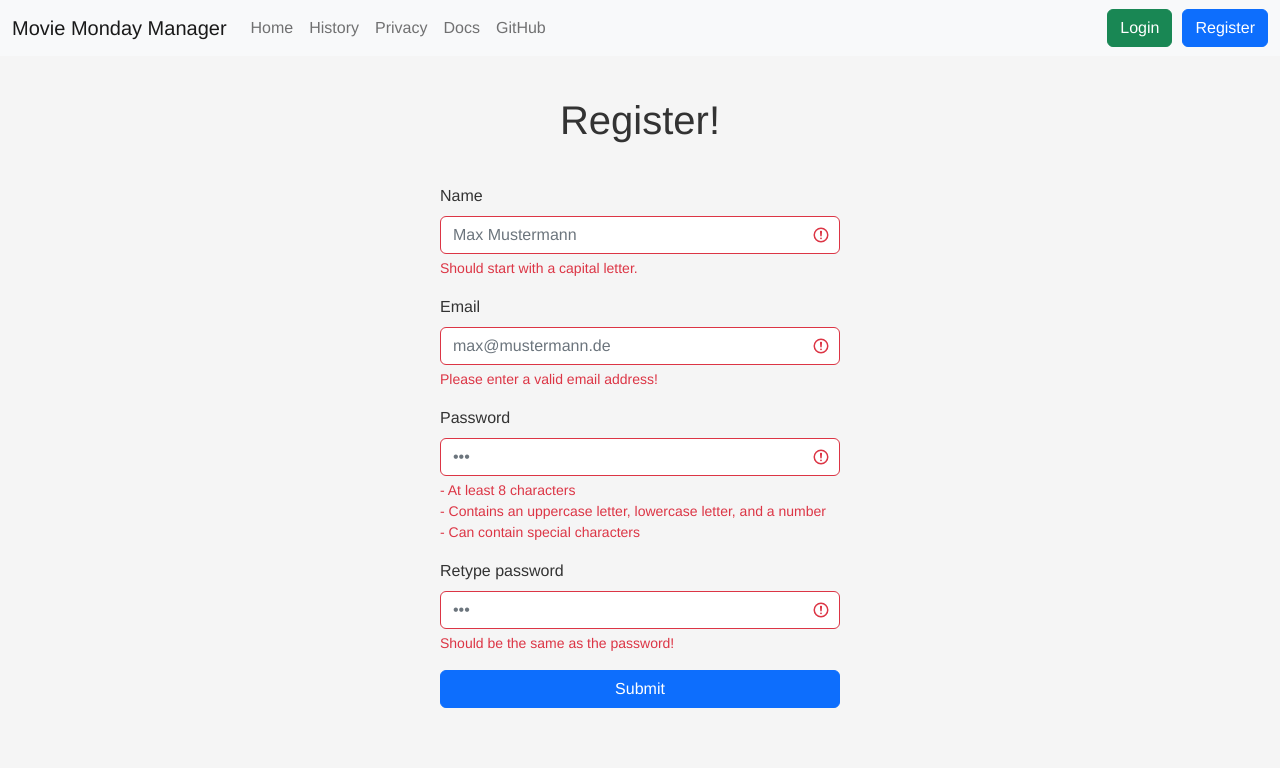
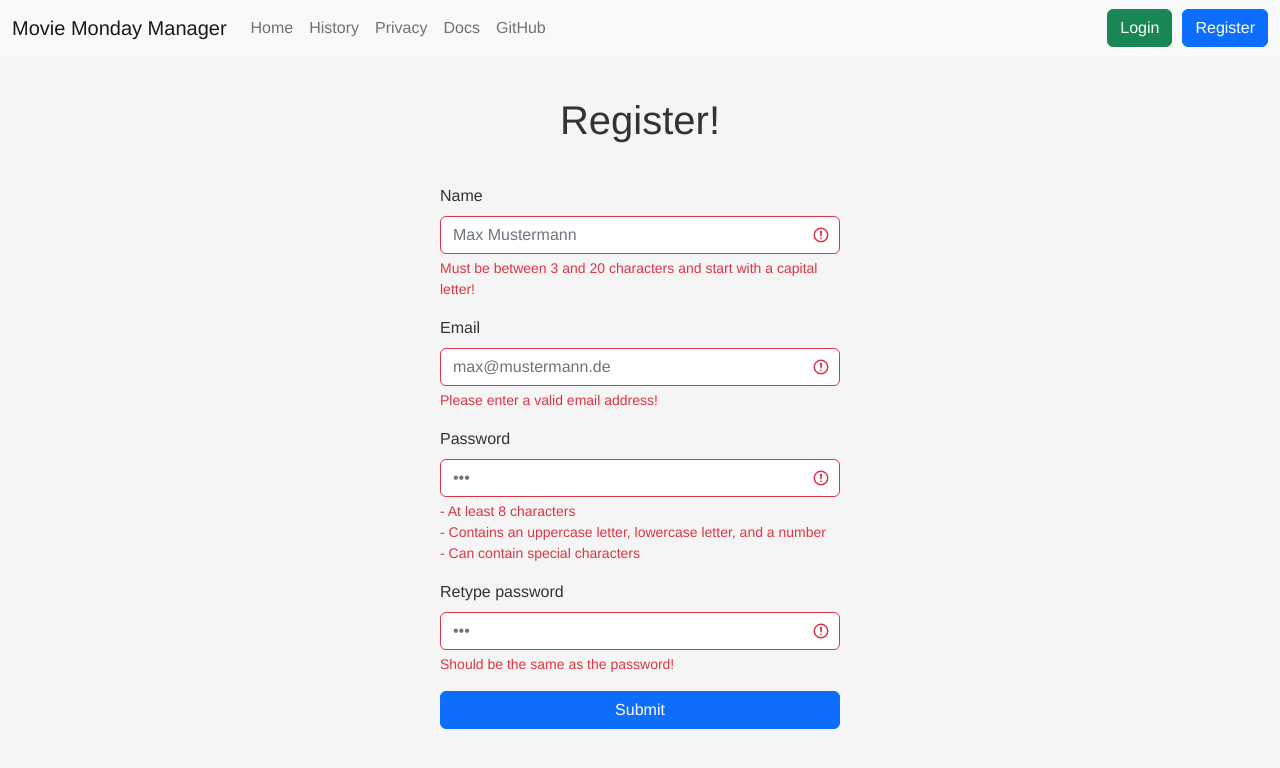
Before and after one commit to EliasSchaut/movie-monday-manager, a Vue app in the folder client/: page /register in a window 1280 px wide. Shown: the top 768 px of the page. Built offline with nearby package versions, Linux system fonts and the light colour scheme.

Commit message:
client: improve client patterns

```diff
--- a/client/src/components/form/NameComponent.vue
+++ b/client/src/components/form/NameComponent.vue
@@ -4,7 +4,7 @@
     type="text"
     placeholder="Max Mustermann"
     name="name"
-    pattern="^[A-Z](.*)"
+    pattern="^[A-Z].{2,20}$"
     :invalid_feedback="invalid_feedback"
     required />
 </template>
@@ -17,7 +17,7 @@ export default {
   data() {
     return {
       label: "Name",
-      invalid_feedback: "Should start with a capital letter.",
+      invalid_feedback: "Must be between 3 and 20 characters and start with a capital letter!",
     }
   },
 };
```
